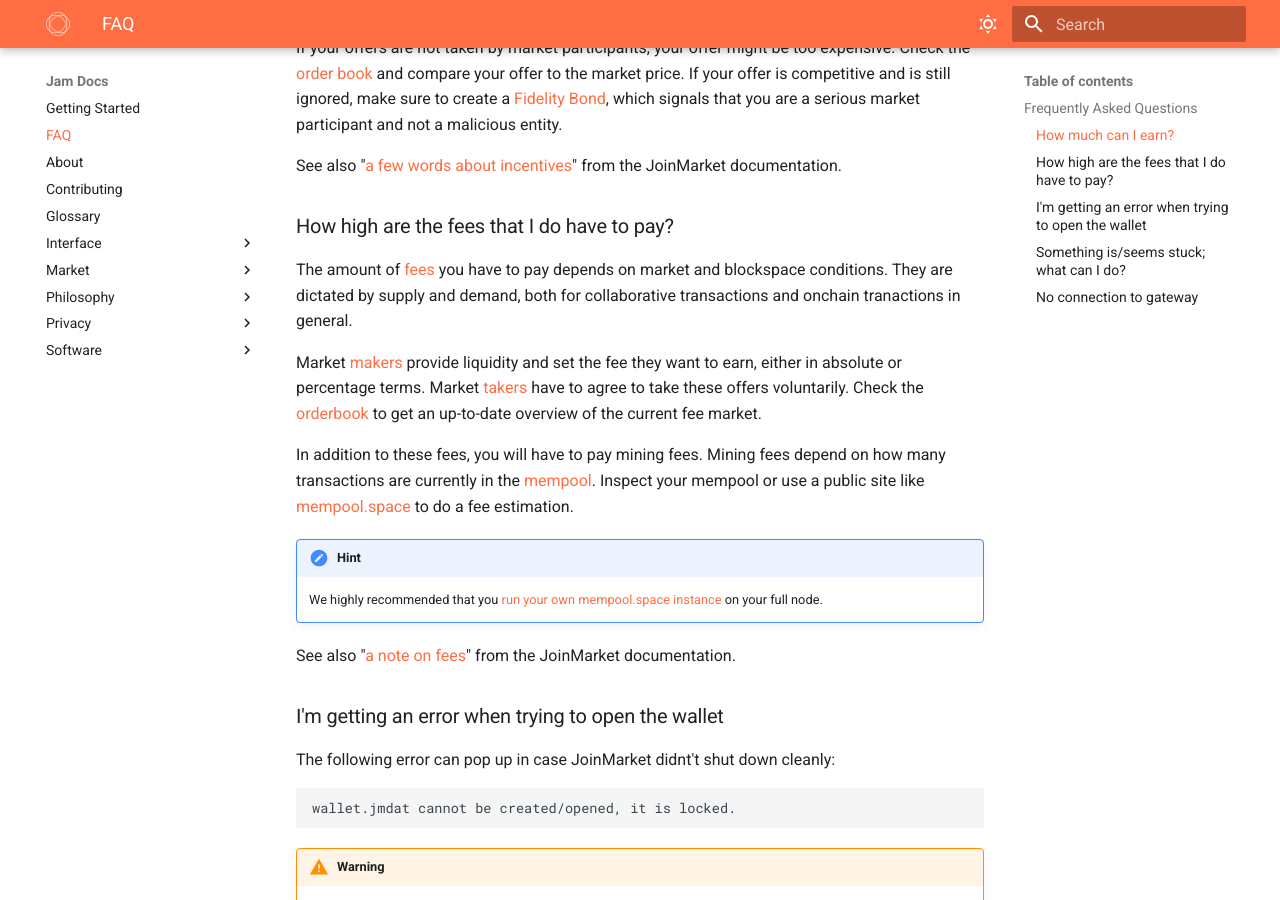
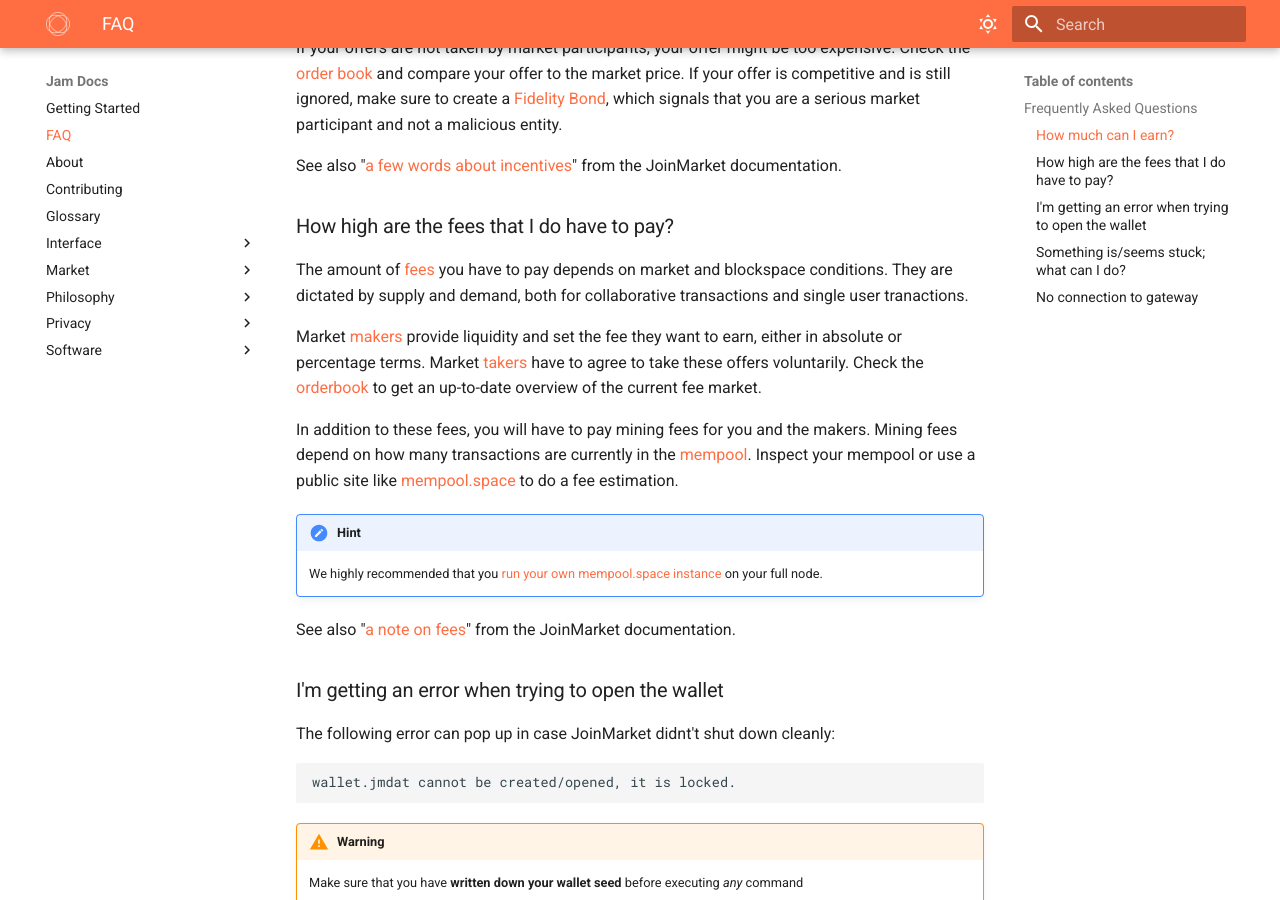
Before and after one commit to joinmarket-webui/jamdocs, an MkDocs documentation site: the page built from docs/FAQ.md, in a window 1280 px wide and 900 px high, scrolled down 576 px. Built offline with MkDocs 1.6.1 and Material for MkDocs 9.7.7, drawn with Linux system fonts in a browser that asks for light colours.

Commit message:
Minor nits

```diff
--- a/docs/FAQ.md
+++ b/docs/FAQ.md
@@ -37,14 +37,14 @@
 
 The amount of [fees][fees] you have to pay depends on market and blockspace
 conditions. They are dictated by supply and demand, both for collaborative
-transactions and onchain tranactions in general.
+transactions and single user tranactions.
 
 Market [makers][glossary] provide liquidity and set the fee they want to earn,
 either in absolute or percentage terms. Market [takers][glossary] have to agree
 to take these offers voluntarily. Check the [orderbook][orderbook] to get an
 up-to-date overview of the current fee market.
 
-In addition to these fees, you will have to pay mining fees. Mining fees depend
+In addition to these fees, you will have to pay mining fees for you and the makers. Mining fees depend
 on how many transactions are currently in the [mempool][glossary]. Inspect your
 mempool or use a public site like [mempool.space][ms] to do a fee estimation.
 
```
